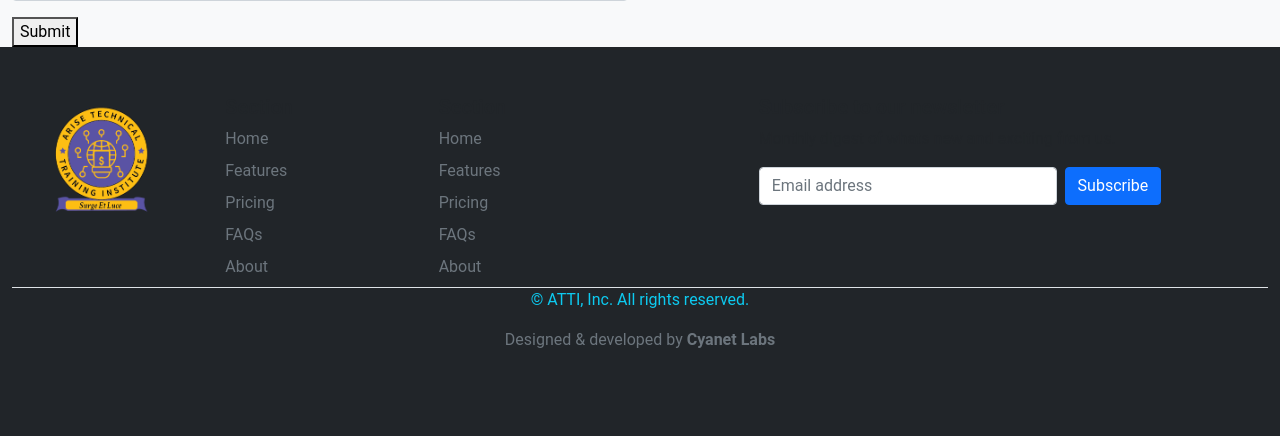
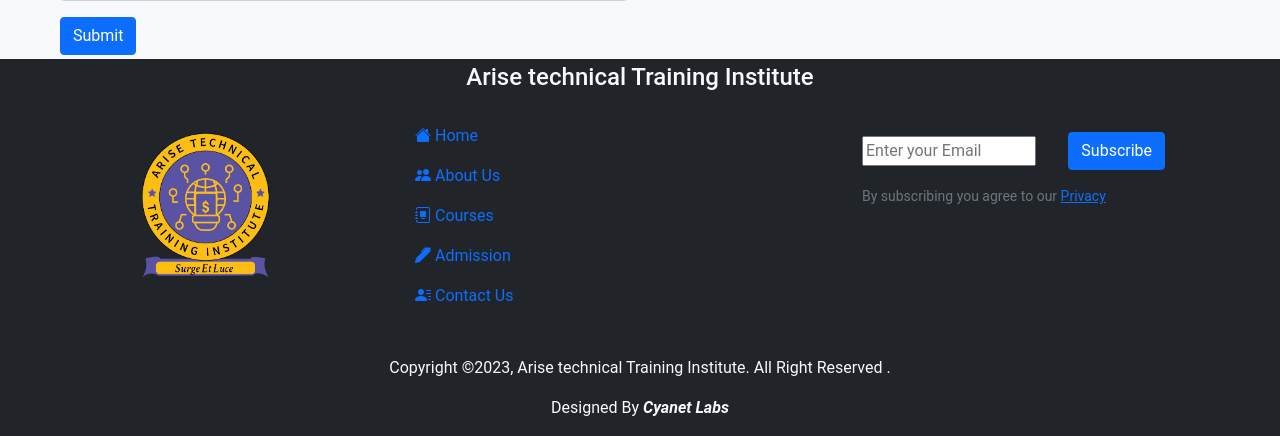
Before and after one commit to NaftalyMurimi/institute_web, a Django app: page /contactus in a window 1280 px wide. Shown: the part 571-1007 px from the top of the page. Before the commit the page ends 919 px from the top, so only its background shows below. Run offline with Django 4.2, Linux system fonts and the light colour scheme; some libraries are stand-ins or nearby versions.

Commit message:
footer update

```diff
--- a/website/templates/contactus.html
+++ b/website/templates/contactus.html
@@ -9,12 +9,12 @@
         <div class="row">
 
             <!-- Contact Form -->
-            <div class="col-md-6">
+            <div class="col-md-6 ">
                 <h2 class="text-center">Contact Us</h2>
-                <form method="post" enctype="multipart/form-data">
+                <form method="post" class="ms-md-5" enctype="multipart/form-data">
                     {% csrf_token %}
                     {{ form|crispy }}
-                    <button type="submit">Submit</button>
+                    <button type="submit" class="btn btn-primary mb-1"> Submit<i class="bi bi-send"></i></button>
                 </form>
 
                 <!-- <form>
--- a/website/templates/homepage.html
+++ b/website/templates/homepage.html
@@ -37,7 +37,8 @@
           We aim at producing commpetitive leaders and professionals in technology to help business
           technology-drivenin their service delivery.</p>
         <p class=" text-muted">Elevate your life by acquiring a new skill set with us today</p>
-        <a href="#" class="btn btn-primary btn-lg mb-3">Explore Our Courses</a>
+        <a href="#courses" class="btn btn-primary btn-lg mb-3">Explore Our Courses</a>
+        <a href="https://forms.gle/4sd365oYzN4iZHEX6" class="btn btn-lg  btn-success  mb-3"> <i class="bi bi-pen-fill"></i> Apply Now</a>
       </div>
       <div class="col-md-5 text-center d-none d-md-block">
         <img src="{% static 'Arise.png'%}" class="img-fluid">
--- a/website/templates/includes/courses.html
+++ b/website/templates/includes/courses.html
@@ -12,10 +12,12 @@
             <h5 class="card-title">{{ course.course_title }}</h5>
             <p class="card-text">Requirements: {{ course.course_requirements }}</p>
             <p class="card-text muted">Duration: {{ course.course_duration }}</p>
+
                <!-- Button trigger modal -->
                   <button type="button" class="btn btn-primary" data-bs-toggle="modal" data-bs-target="#courseModal{{ course.pk }}">
                       learn More
                   </button>
+
           </div>
         </div>
 
@@ -45,9 +47,9 @@
       </div>
 
       <div class="modal-footer">
-        <button class=" btn btn-success"> Apply Now</button>
+        <a href="https://forms.gle/4sd365oYzN4iZHEX6" class="nav-link"> <i class="bi bi-pen-fill"></i> Admission</a>
         <button type="button" class="btn btn-secondary" data-bs-dismiss="modal">Close</button>
-        </div>
+    </div>
     </div>
   </div>
 </div>
--- a/website/templates/includes/footer.html
+++ b/website/templates/includes/footer.html
@@ -1,53 +1,47 @@
 {% load static%}
+<footer class="bg-dark pt-1">
+  <div class="container">
+    <div class="row text-center text-light">
+      <h4>Arise technical Training Institute</h4>
+    </div>
 
-<footer >
-    <div class="container-xxl bg-dark">
-      <footer class="py-5">
-        <div class="row">
-          <div class="col-2">
+    <div class="row pt-3 pb-4">
+      <div class="col-md-3">
         <img src="{% static 'Arise.png'%}" class="img-fluid" alt="...">
       </div>
+      <div class="col-md-5">
+        <ul class="">
+          <li class="nav-item"><a href="{% url 'homepage'%}" class="nav-link"><i class="bi bi-house-fill"></i> Home</a></li>
+          <li class="nav-item"><a href="#" class="nav-link"><i class="bi bi-people-fill"></i> About Us</a></li>
+          <li class="nav-item"><a href="#courses" class="nav-link"> <i class="bi bi-journal-album"></i> Courses</a></li>
+          <li class="nav-item"><a href="https://forms.gle/4sd365oYzN4iZHEX6" class="nav-link"> <i class="bi bi-pen-fill"></i> Admission</a></li>
+          <li class="nav-item"><a href="{% url 'contactus'%}" class="nav-link"> <i class="bi bi-person-lines-fill"></i> Contact Us</a></li>
 
-          <div class="col-2">
-            <h5>Section</h5>
-            <ul class="nav flex-column">
-              <li class="nav-item mb-2"><a href="#" class="nav-link p-0 text-muted">Home</a></li>
-              <li class="nav-item mb-2"><a href="#" class="nav-link p-0 text-muted">Features</a></li>
-              <li class="nav-item mb-2"><a href="#" class="nav-link p-0 text-muted">Pricing</a></li>
-              <li class="nav-item mb-2"><a href="#" class="nav-link p-0 text-muted">FAQs</a></li>
-              <li class="nav-item mb-2"><a href="#" class="nav-link p-0 text-muted">About</a></li>
+
       </ul>
       </div>
-
-          <div class="col-2">
-            <h5>Section</h5>
-            <ul class="nav flex-column">
-              <li class="nav-item mb-2"><a href="#" class="nav-link p-0 text-muted">Home</a></li>
-              <li class="nav-item mb-2"><a href="#" class="nav-link p-0 text-muted">Features</a></li>
-              <li class="nav-item mb-2"><a href="#" class="nav-link p-0 text-muted">Pricing</a></li>
-              <li class="nav-item mb-2"><a href="#" class="nav-link p-0 text-muted">FAQs</a></li>
-              <li class="nav-item mb-2"><a href="#" class="nav-link p-0 text-muted">About</a></li>
-            </ul>
+      <div class="col-md-4">
+        <form action="" class="row col-lg-auto m-2 align-items-center justify-content-center">
+          <div class="col-7">
+            <input placeholder="Enter your Email" type="text" class="class-form col-12">
           </div>
-
-          <div class="col-4 offset-1">
-            <form>
-              <h5>Subscribe to our newsletter</h5>
-              <p>Monthly digest of whats new and exciting from us.</p>
-              <div class="d-flex w-100 gap-2">
-                <label for="newsletter1" class="visually-hidden">Email address</label>
-                <input id="newsletter1" type="text" class="form-control" placeholder="Email address">
-                <button class="btn btn-primary" type="button">Subscribe</button>
+          <div class="col-5">
+            <button class="btn btn-primary m-2">Subscribe</button>
+          </div>
+          <div class="form-text mt-2">By subscribing you agree to our
+            <a href="#">Privacy</a>
           </div>
         </form>
       </div>
     </div>
+    <div class="row text-center text-light">
+      <p>Copyright ©2023, Arise technical Training Institute. All Right Reserved .</p>
+      <p>Designed By <b><i>Cyanet Labs</i></b></p>
+    </div>
+  </div>
 
-        <div class="justify-content-between border-top text-center align-items-center">
-          <p class="text-info">&copy; ATTI, Inc. All rights reserved.</p>
-          <p class="muted text-secondary">Designed & developed by <b>Cyanet Labs</b></p>
 
-        </div>
+
+
+
 </footer>
-    </div>
-  </footer>
--- a/website/templates/includes/navbar.html
+++ b/website/templates/includes/navbar.html
@@ -19,7 +19,8 @@
         <li class="nav-item"><a href="{% url 'homepage'%}" class="nav-link"><i class="bi bi-house-fill"></i> Home</a></li>
         <li class="nav-item"><a href="#" class="nav-link"><i class="bi bi-people-fill"></i> About Us</a></li>
         <li class="nav-item"><a href="#courses" class="nav-link"> <i class="bi bi-journal-album"></i> Courses</a></li>
-        <li class="nav-item"><a href="#" class="nav-link"> <i class="bi bi-pen-fill"></i> Admission</a></li>
+        <li class="nav-item"><a href="https://forms.gle/4sd365oYzN4iZHEX6" class="nav-link"> <i class="bi bi-pen-fill"></i> Admission</a></li>
+
 
         <li class="nav-item"><a href="{% url 'contactus'%}" class="nav-link"> <i class="bi bi-person-lines-fill"></i> Contact Us</a></li>
         <li class="nav-item"><a href="#" class="nav-link"> <i class="bi bi-person-circle"></i> Login</a></li>
--- a/website/templates/main.html
+++ b/website/templates/main.html
@@ -4,8 +4,8 @@
 <head>
     <meta charset="UTF-8">
     <meta name="viewport" content="width=device-width, initial-scale=1.0">
-    <link rel="icon" href="{% static 'images/Arise.png'%}">
-    <title>ATTI</title>
+    <link rel="icon" href="{% static 'images/Arise-04.png'%}">
+    <title>Arise TTI</title>
     <script src="https://code.jquery.com/jquery-3.5.1.slim.min.js"></script>
     <link href="https://cdn.jsdelivr.net/npm/bootstrap@5.0.2/dist/css/bootstrap.min.css" rel="stylesheet" integrity="sha384-EVSTQN3/azprG1Anm3QDgpJLIm9Nao0Yz1ztcQTwFspd3yD65VohhpuuCOmLASjC" crossorigin="anonymous">
     <link rel="icon" href="/docs/5.1/assets/img/favicons/favicon.ico">
--- a/website/templates/success.html
+++ b/website/templates/success.html
@@ -8,3 +8,6 @@
 </div>
 
 {% endblock %}
+
+
+{% load static%}
```
Also changed, not shown: static/images/Arise-04.png (added), website/forms.py (line endings or trailing spaces). Lines whose indentation alone changed are shown as unchanged.
